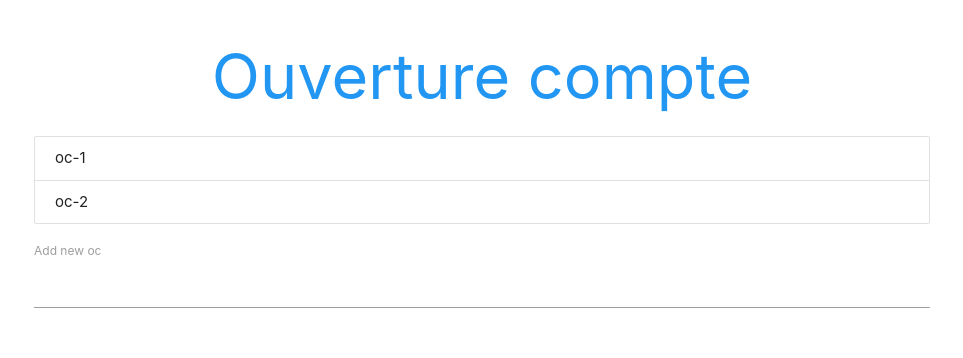
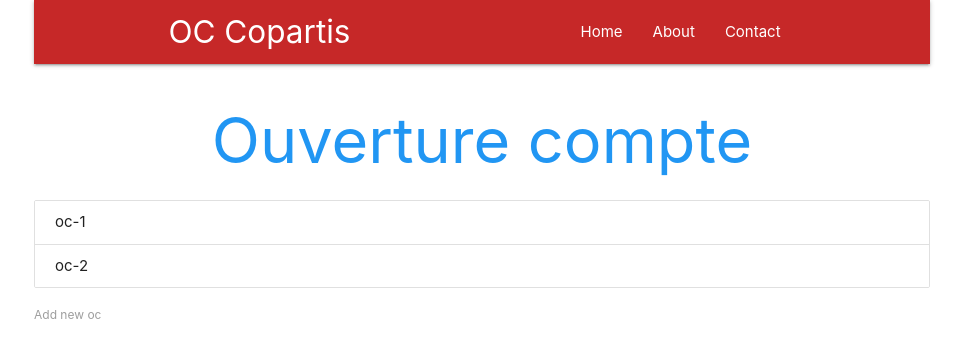
Before and after one commit to MikiStojakovic/ocPOC, a React (Create React App) app in the folder oc-poc-react/oc-poc-copartis/: page / in a window 1280 px wide. Shown: the top 358 px of the page, without its empty margins (158-1121 px from the left). Built offline with nearby package versions, Linux system fonts and the light colour scheme.

Commit message:
moved components to components folder; added Navbar component

```diff
--- a/oc-poc-react/oc-poc-copartis/src/App.js
+++ b/oc-poc-react/oc-poc-copartis/src/App.js
@@ -1,6 +1,7 @@
 import React, { Component } from 'react';
-import Ocs from './Ocs';
-import AddOcForm from './AddOcForm';
+import Ocs from './components/OcsList';
+import AddOcForm from './components/AddOcForm';
+import Navbar from './components/Navbar';
 
 class App extends Component {
   state = {
@@ -27,6 +28,7 @@ class App extends Component {
   render() {
     return (
       <div className="oc-app container">
+        <Navbar />
         <h1 className="center blue-text">Ouverture compte</h1>
         <Ocs ocs={this.state.ocs} deleteOc={this.deleteOc} />
         <AddOcForm addOc={this.addOc} />
--- /dev/null
+++ b/oc-poc-react/oc-poc-copartis/src/components/Navbar.js
@@ -0,0 +1,24 @@
+import React from 'react';
+
+const Navbar = () => {
+  return (
+    <nav className="nav-wrapper red darken-3">
+      <div className="container">
+        <a className="brand-logo">OC Copartis</a>
+        <ul className="right">
+          <li>
+            <a href="/">Home</a>
+          </li>
+          <li>
+            <a href="/about">About</a>
+          </li>
+          <li>
+            <a href="/contact">Contact</a>
+          </li>
+        </ul>
+      </div>
+    </nav>
+  );
+};
+
+export default Navbar;
```
Also changed, not shown: oc-poc-react/oc-poc-copartis/src/components/Home.js (added, +11 -0 lines), oc-poc-react/oc-poc-copartis/src/components/AddOcForm.js (renamed from oc-poc-react/oc-poc-copartis/src/AddOcForm.js), oc-poc-react/oc-poc-copartis/src/components/OcsList.js (renamed from oc-poc-react/oc-poc-copartis/src/Ocs.js).
